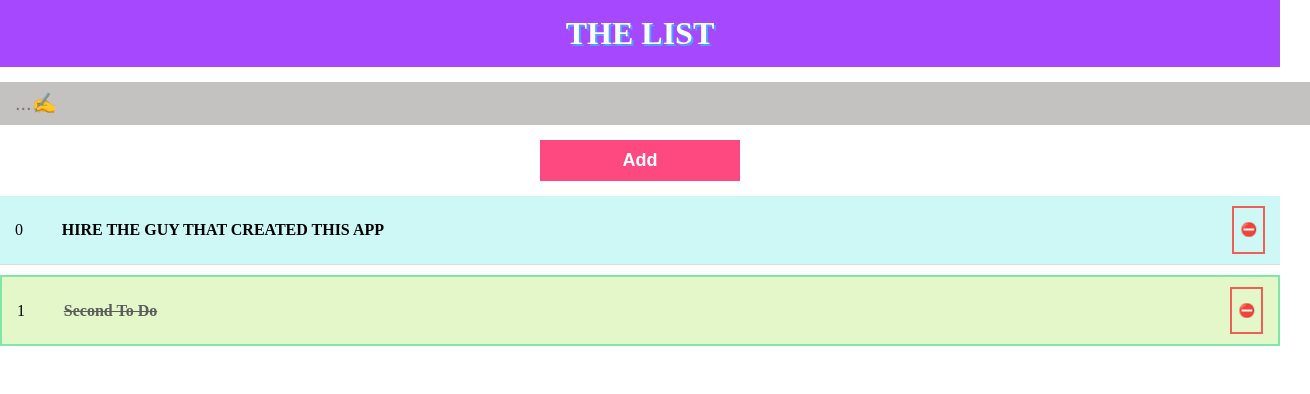
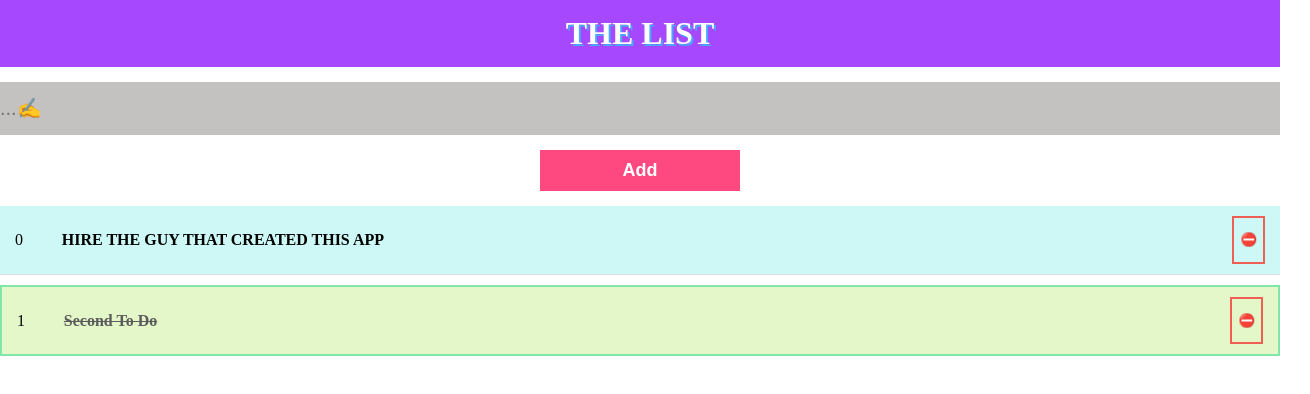
Before and after one commit to lamencha/the-list, an Angular app: page / in a window 1280 px wide. Shown: the top 394 px of the page, 1310 px wide, since content can reach past the window. Built offline with nearby package versions, Linux system fonts and the light colour scheme.

Commit message:
fix css padding left

```diff
--- a/src/app/components/todos/todos.component.less
+++ b/src/app/components/todos/todos.component.less
@@ -40,7 +40,8 @@
 .todo-input {
 	display: block;
     width: 100%;
-	padding: 10px 15px ;
+	padding-top: 15px;
+	padding-bottom: 15px;
 	appearance: none;
 	border: none;
 	background-color: #c4c1c1;
@@ -95,3 +96,14 @@ background-color: rgba(255, 255, 255, 0);
 .frm  input.ng-valid.ng-touched {
     background-color: #78FA89;
   }
+
+  .todos {
+	display: block;
+	width: 100%;
+  }
+
+  input {
+	display: block;
+	padding: 0px;
+	border: 0px;
+  }
--- a/src/index.html
+++ b/src/index.html
@@ -1,5 +1,5 @@
 <!doctype html>
-<html lang="en">
+<html class="html" lang="en">
 <head>
   <meta charset="utf-8">
   <title>The List</title>
--- a/src/styles.less
+++ b/src/styles.less
@@ -1,5 +1,15 @@
 /* You can add global styles to this file, and also import other style files */
 .bod {
     margin: 0px;
+    width: 100%;
 
 }
+
+.html {
+    width: 100%;
+}
+
+body {
+    width: 100%;
+
+}
```
